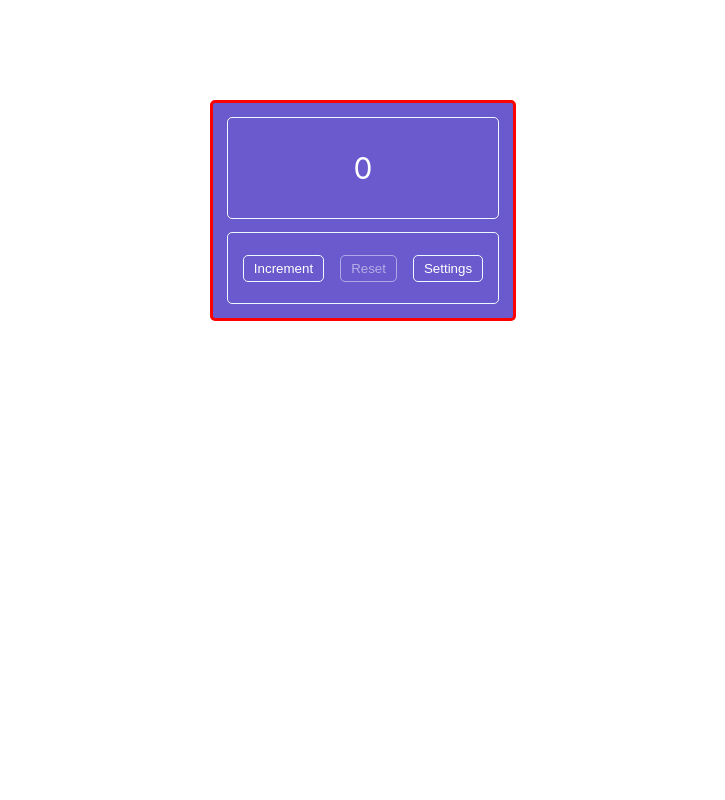
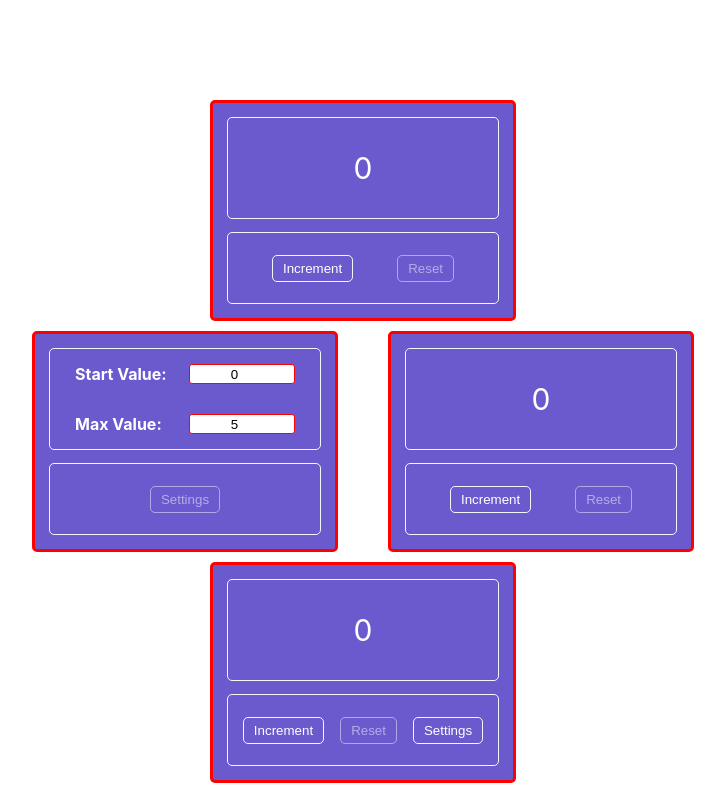
Before and after one commit to ivanrussui/counter-new, a React (Create React App) app: page / in a window 1280 px wide. Shown: the whole page, without its empty margins (277-1002 px from the left). Built offline with nearby package versions, Linux system fonts and the light colour scheme.

Commit message:
немного изменил CounterAdvanced и Counter

```diff
--- a/src/App.css
+++ b/src/App.css
@@ -1,91 +1,9 @@
 .App {
-    /*margin: 50px auto;*/
-    /*margin: 0 auto;*/
-    /*text-align: center;*/
-    /*max-width: 500px;*/
     display: grid;
     place-items: center;
     margin-top: 100px;
-    /*height: 100vh;*/
+    gap: 10px;
     @media (max-width: 767px) {
         margin-top: 20px;
     }
 }
-
-/*.Counter {*/
-/*    width: 270px;*/
-/*    display: grid;*/
-/*    grid-template-rows: 80px 60px; !* Одна строка для монитора, другая строка для кнопок *!*/
-/*    grid-gap: 15px;*/
-/*    place-items: center;*/
-
-/*    background: #654ec2;*/
-/*    !*border: 5px solid slateblue;*!*/
-/*    border: 3px solid red;*/
-/*    padding: 15px;*/
-/*    color: white;*/
-/*    border-radius: 5px;*/
-
-/*}*/
-
-/*.MonitorWrap {*/
-/*    border-radius: 5px;*/
-/*    border: 1px solid aliceblue;*/
-/*    height: 100%;*/
-/*    width: 100%;*/
-/*    display: grid;*/
-/*    place-items: center;*/
-/*}*/
-
-/*.Monitor {*/
-/*    !*padding: 10px 5px;*!*/
-/*    color: white;*/
-/*    font-size: 30px;*/
-/*    !*font-weight: bold;*!*/
-/*}*/
-
-/*.Color {*/
-/*    color: lightblue;*/
-/*    !*color: rebeccapurple;*!*/
-/*    font-size: 35px;*/
-/*    font-weight: bold;*/
-/*}*/
-
-/*.ButtonsWrap {*/
-/*    display: grid;*/
-/*    border-radius: 5px;*/
-/*    border: 1px solid aliceblue;*/
-/*    !*border-top: none;*!*/
-/*    width: 100%;*/
-/*    height: 100%;*/
-/*    align-items: center;*/
-/*    !*justify-content: space-between;*!*/
-
-/*}*/
-
-/*.Buttons {*/
-/*    display: grid;*/
-/*    grid-template-columns: min-content min-content;*/
-/*    !*grid-template-rows: auto;*!*/
-/*    !*align-items: center;*!*/
-/*    !*place-items: center;*!*/
-/*    justify-content: space-evenly;*/
-/*    !*gap: 5px;*!*/
-/*    !*padding: 20px 0;*!*/
-/*}*/
-
-/*.Button {*/
-/*    border: 1px solid aliceblue;*/
-/*    border-radius: 5px;*/
-/*    cursor: pointer;*/
-/*    background: slateblue;*/
-/*    color: white;*/
-/*    padding: 5px 10px;*/
-/*    !*justify-self: center;*!*/
-/*    !*align-self: center;*!*/
-/*}*/
-
-/*.Disable {*/
-/*    opacity: .5;*/
-/*    cursor: auto;*/
-/*}*/
--- a/src/App.tsx
+++ b/src/App.tsx
@@ -7,8 +7,8 @@ import {CounterAdvanced2in1} from './CounterAdvanced2in1/CounterAdvanced2in1';
 const App: FC = () => {
     return (
         <div className="App">
-            {/*<Counter/>*/}
-            {/*<CounterAdvanced/>*/}
+            <Counter/>
+            <CounterAdvanced/>
             <CounterAdvanced2in1/>
         </div>
     );
--- a/src/Counter/Counter.module.css
+++ b/src/Counter/Counter.module.css
@@ -1,28 +1,14 @@
-/*.App {*/
-/*    !*margin: 50px auto;*!*/
-/*    !*margin: 0 auto;*!*/
-/*    !*text-align: center;*!*/
-/*    !*max-width: 500px;*!*/
-/*    display: grid;*/
-/*    place-items: center;*/
-/*    margin-top: 100px;*/
-/*    !*height: 100vh;*!*/
-/*}*/
-
 .Counter {
-    width: 270px;
+    min-width: 270px;
     display: grid;
-    grid-template-rows: 80px 60px; /* Одна строка для монитора, другая строка для кнопок */
+    grid-template-rows: 100px 70px; /* Одна строка для монитора, другая строка для кнопок */
     grid-gap: 15px;
     place-items: center;
-
-    background: #654ec2;
-    /*border: 5px solid slateblue;*/
+    background: slateblue;
     border: 3px solid red;
     padding: 15px;
     color: white;
     border-radius: 5px;
-
 }
 
 .MonitorWrap {
@@ -35,15 +21,12 @@
 }
 
 .Monitor {
-    /*padding: 10px 5px;*/
     color: white;
     font-size: 30px;
-    /*font-weight: bold;*/
 }
 
-.Color {
+.MonitorError {
     color: lightblue;
-    /*color: rebeccapurple;*/
     font-size: 35px;
     font-weight: bold;
 }
@@ -52,23 +35,15 @@
     display: grid;
     border-radius: 5px;
     border: 1px solid aliceblue;
-    /*border-top: none;*/
     width: 100%;
     height: 100%;
     align-items: center;
-    /*justify-content: space-between;*/
-
 }
 
 .Buttons {
     display: grid;
     grid-template-columns: min-content min-content;
-    /*grid-template-rows: auto;*/
-    /*align-items: center;*/
-    /*place-items: center;*/
     justify-content: space-evenly;
-    /*gap: 5px;*/
-    /*padding: 20px 0;*/
 }
 
 .Button {
@@ -78,8 +53,6 @@
     background: slateblue;
     color: white;
     padding: 5px 10px;
-    /*justify-self: center;*/
-    /*align-self: center;*/
 }
 
 .Disable {
--- a/src/Counter/Counter.tsx
+++ b/src/Counter/Counter.tsx
@@ -6,13 +6,9 @@ import styles from './Counter.module.css';
 export const Counter: FC = () => {
     const [count, setCount] = useState<number>(0);
 
-    const countIncrement = () => {
-        setCount(count + 1);
-    };
+    const countIncrement = () => setCount(count + 1);
 
-    const countReset = () => {
-        setCount(0);
-    };
+    const countReset = () => setCount(0);
 
     const disableMin = count === 0;
     const disableMax = count === 5;
--- a/src/Counter/components/Button/Button.tsx
+++ b/src/Counter/components/Button/Button.tsx
@@ -1,19 +1,14 @@
 import React, {FC} from 'react';
 import styles from '../../Counter.module.css';
 
-type PropsType = {
+type ButtonType = {
     name: string
     callBack: () => void
-    disable?: boolean
+    disable: boolean
 }
 
-export const Button: FC<PropsType> = ({name, callBack, disable}) => {
-    const onClickHandler = () => {
-        callBack();
-    };
+export const Button: FC<ButtonType> = ({name, callBack, disable}) => {
+    const buttonClass = `${styles.Button} ${disable ? styles.Disable : ''}`;
 
-    const finalClass = `${styles.Button}${disable ? ` ${styles.Disable}` : ''}`;
-    // const finalClass = `Button${disable ? ' Disable' : ''}`;
-
-    return <button disabled={disable} className={finalClass} onClick={onClickHandler}>{name}</button>;
+    return <button disabled={disable} className={buttonClass} onClick={callBack}>{name}</button>;
 };
--- a/src/Counter/components/Monitor/Monitor.tsx
+++ b/src/Counter/components/Monitor/Monitor.tsx
@@ -1,14 +1,12 @@
 import React, {FC} from 'react';
 import styles from '../../Counter.module.css';
 
-type PropsType = {
+type MonitorType = {
     count: number
     disable: boolean
 }
-export const Monitor: FC<PropsType> = ({count, disable}) => {
-    const finalClass = `${styles.Monitor}${disable ? ` ${styles.Color}` : ''}`;
-    // const finalClass = `${styles.Monitor}${disable ? ` ${styles.Color}` : ''}`;
-    // const finalClass = `Monitor${disable ? ' Color' : ''}`;
+export const Monitor: FC<MonitorType> = ({count, disable}) => {
+    const countClass = `${styles.Monitor} ${disable ? styles.MonitorError : ''}`;
 
-    return <div className={finalClass}>{count}</div>;
+    return <div className={countClass}>{count}</div>;
 };
--- a/src/CounterAdvanced/CounterAdvanced.tsx
+++ b/src/CounterAdvanced/CounterAdvanced.tsx
@@ -4,22 +4,24 @@ import {Counter} from './Counter';
 import {Settings} from './Settings';
 
 export const CounterAdvanced: FC = () => {
-    const [countStart, setCountStart] = useState<number>(0);
-    const [countMax, setCountMax] = useState<number>(5);
-    const [valueStart, setValueStart] = useState<number>(countStart);
-    const [valueMax, setValueMax] = useState<number>(countMax);
+    const [valueStart, setValueStart] = useState<number>(0);
+    const [valueMax, setValueMax] = useState<number>(5);
+    const [countStart, setCountStart] = useState<number>(valueStart);
+    const [countMax, setCountMax] = useState<number>(valueMax);
     const [disableSettings, setDisableSettings] = useState<boolean>(true);
     const [text, setText] = useState<string | null>(null);
 
     useEffect(() => {
-        const valueStartFromStorage = localStorage.getItem('countStart');
-        const valueMaxFromStorage = localStorage.getItem('countMax');
+        const valueStartFromStorage = localStorage.getItem('valueStart');
+        const valueMaxFromStorage = localStorage.getItem('valueMax');
 
         if (valueStartFromStorage) {
             setCountStart(JSON.parse(valueStartFromStorage));
+            setValueStart(JSON.parse(valueStartFromStorage));
         }
         if (valueMaxFromStorage) {
             setCountMax(JSON.parse(valueMaxFromStorage));
+            setValueMax(JSON.parse(valueMaxFromStorage));
         }
     }, []);
 
@@ -37,8 +39,8 @@ export const CounterAdvanced: FC = () => {
     };
 
     const setToLocalStorage = () => {
-        localStorage.setItem('countStart', JSON.stringify(countStart));
-        localStorage.setItem('countMax', JSON.stringify(countMax));
+        localStorage.setItem('valueStart', JSON.stringify(valueStart));
+        localStorage.setItem('valueMax', JSON.stringify(valueMax));
     };
 
     // функция чтобы не дублировать проверки внутри onChangeMaxValue и onChangeStartValue
@@ -81,6 +83,7 @@ export const CounterAdvanced: FC = () => {
                 onChangeMaxValue={onChangeMaxValue}
                 setDisableSettings={setDisableSettings}
                 setText={setText}
+                setToLocalStorage={setToLocalStorage}
             />
             <Counter
                 countStart={countStart}
--- a/src/CounterAdvanced/Settings.tsx
+++ b/src/CounterAdvanced/Settings.tsx
@@ -15,12 +15,13 @@ type SettingsType = {
     onChangeStartValue: (e: ChangeEvent<HTMLInputElement>) => void
     onChangeMaxValue: (e: ChangeEvent<HTMLInputElement>) => void
     setText: (text: string | null) => void
+    setToLocalStorage: () => void
 }
 
 export const Settings: FC<SettingsType> = ({
                                                valueStart, valueMax, setValueMax, setValueStart,
                                                setCountStart, setCountMax, disableSettings, setDisableSettings,
-                                               onChangeStartValue, onChangeMaxValue, setText
+                                               onChangeStartValue, onChangeMaxValue, setText, setToLocalStorage
                                            }) => {
 
     useEffect(() => {
@@ -40,6 +41,7 @@ export const Settings: FC<SettingsType> = ({
         setCountMax(valueMax);
         setDisableSettings(true);
         setText(null);
+        setToLocalStorage();
     };
 
     const errorValueStart = valueStart < 0 || valueStart >= valueMax;
--- a/src/CounterAdvanced/components/Button/Button.tsx
+++ b/src/CounterAdvanced/components/Button/Button.tsx
@@ -8,7 +8,7 @@ type ButtonType = {
 }
 
 export const Button: FC<ButtonType> = ({name, callBack, disable}) => {
-    const finalClass = `${styles.Button} ${disable ? styles.Disable : ''}`;
+    const buttonClass = `${styles.Button} ${disable ? styles.Disable : ''}`;
 
-    return <button disabled={disable} className={finalClass} onClick={callBack}>{name}</button>;
+    return <button disabled={disable} className={buttonClass} onClick={callBack}>{name}</button>;
 };
--- a/src/CounterAdvanced/components/Monitor/Monitor.tsx
+++ b/src/CounterAdvanced/components/Monitor/Monitor.tsx
@@ -7,7 +7,10 @@ type MonitorType = {
     incorrectValue: string
     text: null | string
 }
-export const Monitor: FC<MonitorType> = ({countStart, disable, text, incorrectValue}) => {
+export const Monitor: FC<MonitorType> = ({
+                                             countStart, disable, text,
+                                             incorrectValue
+                                         }) => {
     const countClass = `${styles.Monitor} ${disable ? styles.MonitorError : ''}`;
     const textClass = text === incorrectValue ? styles.TextError : styles.Text;
 
--- a/src/CounterAdvanced2in1/CounterAdvanced2in1.tsx
+++ b/src/CounterAdvanced2in1/CounterAdvanced2in1.tsx
@@ -7,13 +7,10 @@ import {Button} from './components/Button/Button';
 export const CounterAdvanced2in1: FC = () => {
     const [valueStart, setValueStart] = useState<number>(0);
     const [valueMax, setValueMax] = useState<number>(5);
-
     const [countStart, setCountStart] = useState<number>(valueStart);
     const [countMax, setCountMax] = useState<number>(valueMax);
-
     const [disableSettings, setDisableSettings] = useState<boolean>(false);
     const [settings, setSettings] = useState<boolean>(false);
-
 
     useEffect(() => {
         const valueStartFromStorage = localStorage.getItem('valueStart');
```
Also changed, not shown: src/CounterAdvanced/CounterAdvanced.module.css (+0 -25 lines).
